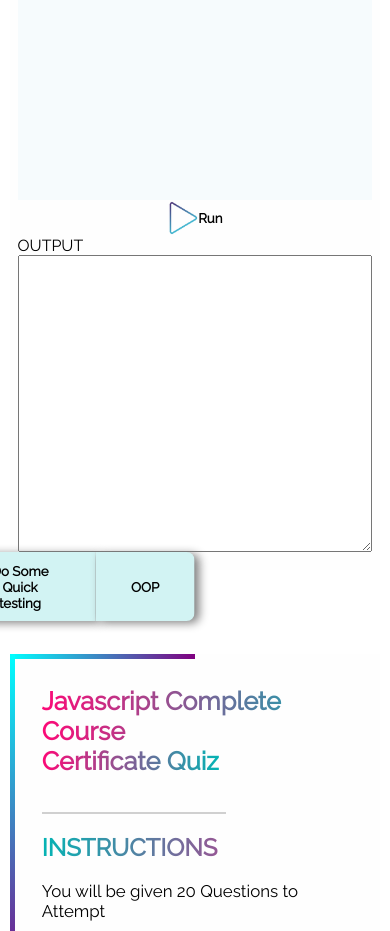
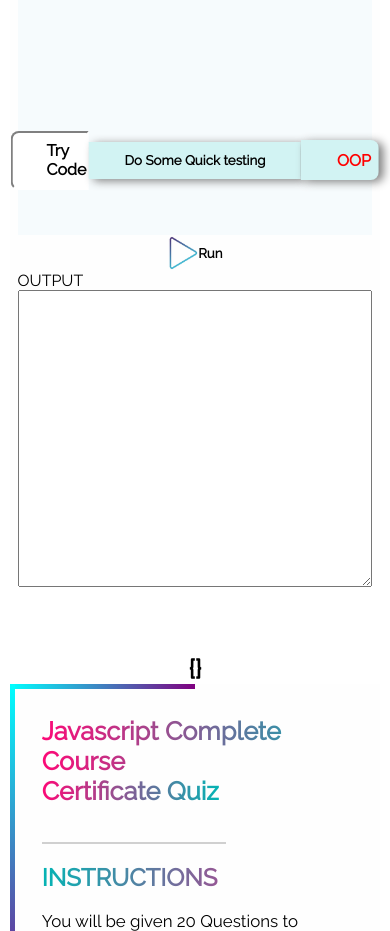
Before and after one commit to SparkFoundationTeam/codigo, a React (Create React App) app: page /javascript01 in a window 390 px wide. Shown: the part 1480-2411 px from the top of the page. Built offline with nearby package versions, Linux system fonts and the light colour scheme; no server answers; sample sign-in values are in the browser's storage; a web font is replaced by a local one.

Commit message:
Added attempts logic and rendering by bdm

```diff
--- a/package.json
+++ b/package.json
@@ -11,7 +11,7 @@
     "axios": "^0.21.1",
     "react": "^17.0.2",
     "react-dom": "^17.0.2",
-    "react-router-dom": "^5.2.1",
+    "react-router-dom": "^5.3.0",
     "react-scripts": "4.0.3",
     "react-spinners": "^0.11.0",
     "screenfull": "^5.1.0",
--- a/src/Compilers/JavascriptBackendCompiler.jsx
+++ b/src/Compilers/JavascriptBackendCompiler.jsx
@@ -71,6 +71,7 @@ const JavascriptBackendCompiler = ({ Button1, Button1Text, Button2, Button2Text,
           </textarea>
         </div>
 
+        {/* <div style={{ background: "orange", textAlign: "center", position: "relative" }}> */}
         <div className='butt-container'>
           <button
             className='butt-leftmost'
@@ -100,6 +101,7 @@ const JavascriptBackendCompiler = ({ Button1, Button1Text, Button2, Button2Text,
             <b> {Button3} </b>
           </button>
         </div>
+        {/* </div> */}
       </div>
     </div>
   );
--- a/src/Compilers/button.css
+++ b/src/Compilers/button.css
@@ -78,6 +78,37 @@
   filter: drop-shadow(-2px 2px 5px grey);
 }
 
+@media (max-width: 500px) {
+  .butt-container {
+    position: absolute;
+    top: 35%;
+
+    text-align: center;
+    height: auto;
+    width: 100%;
+    justify-content: center;
+    align-items: center;
+    /* margin-bottom: 2vh; */
+    /* width: 120vw; */
+    /* grid-template-columns: 1fr 1fr 1fr; */
+    /* margin: auto; */
+  }
+  .butt-leftmost {
+    width: 20vw;
+    /* padding: 0; */
+    font-size: 1rem;
+  }
+  .butt-rightmost {
+    width: 20vw;
+    /* padding: 0; */
+    font-size: 1rem;
+    color: red;
+  }
+  .butt-middle {
+    width: auto;
+    height: auto;
+  }
+}
 /* toh compiler che buttons component
           <div class="button-container">
             <button class="button-leftmost">First</button>
--- a/src/Dashboard/EnrolledCoursecard.js
+++ b/src/Dashboard/EnrolledCoursecard.js
@@ -7,7 +7,7 @@ import './enrolledCourse.css';
 
 import { ImageMap } from './ImageHashMap';
 
-import Quiz from '../Quiz/Quiz';
+// import Quiz from '../Quiz/Quiz';
 
 import { UserContext } from '../MainContext'; // <- hi line prytek component madhe lagnr jithe user aahe tithe
 import { Link } from 'react-router-dom';
--- a/src/Quiz/Quiz.js
+++ b/src/Quiz/Quiz.js
@@ -1,21 +1,21 @@
-import React, { useEffect, useState, useContext } from 'react';
-import screenfull from 'screenfull';
+import React, { useEffect, useState, useContext } from "react";
+import screenfull from "screenfull";
 
-import './Quiz.css';
+import "./Quiz.css";
 
-import { QuizArr } from './DefaultQuizQuestions';
+import { QuizArr } from "./DefaultQuizQuestions";
 
-import { UserContext } from '../MainContext';
+import { UserContext } from "../MainContext";
 
-import BlobP1 from '../resources/pattern1Blob.png';
-import BlobP2 from '../resources/pattern2Blob.png';
-import string from '../resources/quizGif.gif';
-import badge from '../resources/certificateBadge.gif';
-import failbadge from '../resources/failBadge.gif';
-import timer from '../resources/timer.gif';
-import codigoIcon from '../resources/codiGo.png';
-import axios from 'axios';
-import BackendUrl from '../BackendUrl';
+import BlobP1 from "../resources/pattern1Blob.png";
+import BlobP2 from "../resources/pattern2Blob.png";
+import string from "../resources/quizGif.gif";
+import badge from "../resources/certificateBadge.gif";
+import failbadge from "../resources/failBadge.gif";
+import timer from "../resources/timer.gif";
+import codigoIcon from "../resources/codiGo.png";
+import axios from "axios";
+import BackendUrl from "../BackendUrl";
 
 const Quiz = ({ name, tutorName, courseId }) => {
   // Quiz
@@ -31,7 +31,7 @@ const Quiz = ({ name, tutorName, courseId }) => {
 
   let [disableAll, setdisableAll] = useState(true);
   let [QuizOver, setQuizOver] = useState(false);
-  let [buttonVal, setButtonVal] = useState('Next');
+  let [buttonVal, setButtonVal] = useState("Next");
 
   let [minutes, setMinutes] = useState(0);
   let [seconds, setSeconds] = useState(25);
@@ -39,13 +39,13 @@ const Quiz = ({ name, tutorName, courseId }) => {
 
   // Styles :)
   let [clickedStyles, setClickedStyles] = useState({
-    transform: 'scale(1.01)',
-    borderColor: 'transparent',
-    backgroundColor: 'rgb(255, 239, 148)',
+    transform: "scale(1.01)",
+    borderColor: "transparent",
+    backgroundColor: "rgb(255, 239, 148)",
   });
   let [dangerTime, setDangerTime] = useState({
-    color: 'red',
-    fontWeight: '600',
+    color: "red",
+    fontWeight: "600",
   });
 
   let [showInstructions, setShowInstructions] = useState(true);
@@ -59,7 +59,7 @@ const Quiz = ({ name, tutorName, courseId }) => {
   const isLastQuestion = () => currentQuestionIndex == quizArray.length - 1;
   const nextQuestion = () => {
     if (isLastQuestion()) {
-      setButtonVal('Submit');
+      setButtonVal("Submit");
       if (!QuizOver) {
         setQuizOver(true);
         if (choiceIsCorrect()) setplayerScore(prev => prev + quizArray[currentQuestionIndex].points);
@@ -120,29 +120,31 @@ const Quiz = ({ name, tutorName, courseId }) => {
       };
     }
   });
+  const getUserFromLocalStorage = () => JSON.parse(localStorage.getItem("User"));
 
   const getUserAttempts = async () => {
-    let obj = {
-      email: signedInUser.email,
-      tutorName: tutorName,
-      courseName: name,
-    };
+    setsignedInUser(getUserFromLocalStorage());
+    console.log(signedInUser);
+    // let obj = {
+    //   email: signedInUser.email,
+    //   tutorName: tutorName,
+    //   courseName: name,
+    // };
+    console.log("Props are ", signedInUser.email, name, tutorName);
 
-    // let data = await axios.get(BackendUrl + 'Courses');
-    let data = await axios.post('https://codigo-server.herokuapp.com/Courses/attempts', obj);
-    console.log('data from getuser attempts is ', data.data);
-
-    // return data.data[0].enrolledCourses[0].numberOfAttempts;
-    return 4;
+    let data = await axios.get("https://codigo-server.herokuapp.com/Courses/attempts?email=31mhadse.bhavesh2001@gmail.com&courseName=Javascript Complete Course&tutorName=Bhavesh Mhadse");
+    // let data = await axios.get(`https://codigo-server.herokuapp.com/Courses/attempts?email=${signedInUser.email}&courseName=${name}&tutorName=${tutorName}`);
+    console.log("data from getuser attempts is ", data.data);
+    return data.data;
   };
 
   // direct attempts gheu nai shakat ka l  api la sangayla lagel ki konuser ani kuthla course email is
   const getQuizQuestions = async () => {
-    let language = name.split(' ');
+    let language = name.split(" ");
     language = language[0];
     // if (true) alert('language is ', language.toString());
     let data = await axios.get(BackendUrl + `Quiz/${language}`);
-    console.log('Quiz', data.data);
+    console.log("Quiz", data.data);
     setQuizArray(data.data);
   };
 
@@ -152,18 +154,19 @@ const Quiz = ({ name, tutorName, courseId }) => {
   }, []);
 
   return (
-    <div className='BooksBox' id={showQuiz ? 'Quizz' : 'QuizSection'}>
+    <div className='BooksBox' id={showQuiz ? "Quizz" : "QuizSection"}>
+      <h1>{JSON.stringify(attempts)}</h1>
       <img src={BlobP1} id='bp1' />
       <img src={BlobP2} id='bp2' />
       <div className='quiz-container'>
         <img src={codigoIcon} id='QuizCodigo' />
 
-        {showInstructions && <Instructions Attempt={attempts} CourseName={name} TutorName={tutorName} CourseId={courseId} setQ={e => setShowQuiz(e)} setI={e => setShowInstructions(e)} />}
+        {showInstructions && <Instructions Email={signedInUser.email} Attempt={attempts} CourseName={name} TutorName={tutorName} CourseId={courseId} setQ={e => setShowQuiz(e)} setI={e => setShowInstructions(e)} />}
 
         {showQuiz && (
           <div>
             <div className='quiz-question'>
-              Q{currentQuestionIndex + 1} {'|'} {quizArray[currentQuestionIndex].question}
+              Q{currentQuestionIndex + 1} {"|"} {quizArray[currentQuestionIndex].question}
               {minutes === 0 && seconds === 0 ? null : (
                 <span className='timer' style={minutes <= 1 ? dangerTime : {}}>
                   <img src={timer} />
@@ -176,7 +179,7 @@ const Quiz = ({ name, tutorName, courseId }) => {
               <b>{quizArray[currentQuestionIndex].points}</b> Points
             </h2>
             <button disabled={!disableAll} name='0' onClick={handleButtonClick} className='quiz-options' style={playerChoice == 0 ? clickedStyles : {}}>
-              {' '}
+              {" "}
               {quizArray[currentQuestionIndex].options[0]}
             </button>
             <button disabled={!disableAll} name='1' onClick={handleButtonClick} className='quiz-options' style={playerChoice == 1 ? clickedStyles : {}}>
@@ -201,29 +204,32 @@ const Quiz = ({ name, tutorName, courseId }) => {
     </div>
   );
 }; //yay
-const Instructions = ({ Attempt, CourseName, TutorName, CourseId, setQ, setI }) => {
+const Instructions = ({ Attempt, CourseName, TutorName, CourseId, setQ, setI, Email }) => {
   let [certificateModal, setCertificateModal] = useState(false);
   let { signedInUser, setsignedInUser } = useContext(UserContext); // <- ani hi pn
 
-  const handleAttempts = async () => {
-    let obj = {
-      email: signedInUser.email,
-      tutorName: TutorName,
-      courseName: CourseName,
-    };
-    console.log('By use effect ');
+  let [attemp, setattemp] = useState(1);
 
-    let data = await axios.get(BackendUrl + 'Courses');
-    // console.log(data.data);
+  const getUserFromLocalStorage = () => JSON.parse(localStorage.getItem("User"));
 
-    console.log('in instructions', data.data[0].enrolledCourses[0].numberOfAttempts);
-    // console.log(obj);
-    // console.log('Handling attempts', CourseName, TutorName);
-    // let d = await axios.patch(BackendUrl + 'Courses/attempts', obj);
-    // console.log(d);
+  const getUserAttempts = async () => {
+    console.log("Props in instructions are are ", signedInUser.email, CourseName, TutorName);
+
+    let email = getUserFromLocalStorage().email;
+
+    console.log("New method ", email);
+    // let data = await axios.get("https://codigo-server.herokuapp.com/Courses/attempts?email=31mhadse.bhavesh2001@gmail.com&courseName=Javascript Complete Course&tutorName=Bhavesh Mhadse");
+    let data = await axios.get(`https://codigo-server.herokuapp.com/Courses/attempts?email=${Email}&courseName=${CourseName}&tutorName=${TutorName}`);
+    // let data = await axios.get(`https://codigo-server.herokuapp.com/Courses/attempts?email=${signedInUser.email}&courseName=${name}&tutorName=${tutorName}`);
+    console.log("data from getuser attempts is ", data.data);
+    // return data.data.toString();
+    if (true) setattemp(data.data);
   };
 
   useEffect(() => {
+    // setattemp(getUserAttempts());
+    getUserAttempts();
+    console.log("Em is ", Email);
     // alert(Attempt);
   }, []);
 
@@ -237,6 +243,8 @@ const Instructions = ({ Attempt, CourseName, TutorName, CourseId, setQ, setI })
         <hr />
         <br />
         <h2>INSTRUCTIONS</h2>
+        {/* <p>{JSON.stringify(signedInUser.email)}</p> */}
+        {/* <p>attempts are {attemp}</p> */}
         <br />
         <p> You will be given 20 Questions to Attempt </p> <br />
         <p> 10 questions will have 2 points and 10 questions of 3 points </p>
@@ -246,10 +254,11 @@ const Instructions = ({ Attempt, CourseName, TutorName, CourseId, setQ, setI })
         <p> You need to score 35 points to pass the quiz and obtain certificate </p>
         <br />
         <p>
-          {' '}
-          <b> You can attempt the quiz only 3 times</b> <b> Your Attempts are Exhausted </b>{' '}
+          {" "}
+          <b> You can attempt the quiz only 3 times</b> <b> Your Attempts are Exhausted </b>{" "}
         </p>
         <br />
+        {!(attemp > 4) && (
           <button
             onClick={() => {
               setCertificateModal(true);
@@ -259,17 +268,18 @@ const Instructions = ({ Attempt, CourseName, TutorName, CourseId, setQ, setI })
             //   disabled={!(Attempt < 4)}
             //   style={attempt < 4 ? { display: 'block' } : { display: 'none' }}
           >
-          TAKE QUIZ {'/>'}
+            TAKE QUIZ {"/>"}
           </button>
+        )}
         <img src={string} />
       </div>
-      <div className='CertificateModal' style={certificateModal ? {} : { visibility: 'hidden' }}>
+      <div className='CertificateModal' style={certificateModal ? {} : { visibility: "hidden" }}>
         <img src={codigoIcon} />
         <h2>You cannot leave the quiz in between , your Attempt will be counted. </h2>
         <h2>Make sure you have stable internet connection </h2>
         <button
           onClick={() => {
-            // handleAttempts();
+            // handleAttempts(); //logic tar laav thamb alo 5 mintat
             setCertificateModal(false);
             setI(false);
             setQ(true);
@@ -277,8 +287,7 @@ const Instructions = ({ Attempt, CourseName, TutorName, CourseId, setQ, setI })
               screenfull.request();
             }
           }}
-          className='QuizStartButton'
-        >
+          className='QuizStartButton'>
           Start Quiz
         </button>
         <button
@@ -287,8 +296,7 @@ const Instructions = ({ Attempt, CourseName, TutorName, CourseId, setQ, setI })
             setI(true);
             setQ(false);
           }}
-          className='QuizBackButton'
-        >
+          className='QuizBackButton'>
           Go Back
         </button>
       </div>
@@ -311,21 +319,21 @@ const EndGame = ({ CourseName, PlayerScore, TotalScore }) => {
         <h1>Certificate Quiz | RESULT</h1>
         <hr />
         <h2>
-          Your Score : {PlayerScore}/{TotalScore}{' '}
+          Your Score : {PlayerScore}/{TotalScore}{" "}
         </h2>
-        <h1 id='Congratulations' style={PlayerScore < 3 ? { display: 'none' } : {}}>
+        <h1 id='Congratulations' style={PlayerScore < 3 ? { display: "none" } : {}}>
           Congratulations !!
         </h1>
-        <h1 id='Congratulations' style={PlayerScore > 3 ? { display: 'none' } : {}}>
+        <h1 id='Congratulations' style={PlayerScore > 3 ? { display: "none" } : {}}>
           Practise more and take test again
         </h1>
         <img src={PlayerScore > 3 ? badge : failbadge} />
 
-        <button onClick={() => setCertificateModal(true)} className='QuizStartButton' id='ViewCertificate' style={PlayerScore < 3 ? { visibility: 'hidden' } : {}}>
+        <button onClick={() => setCertificateModal(true)} className='QuizStartButton' id='ViewCertificate' style={PlayerScore < 3 ? { visibility: "hidden" } : {}}>
           VIEW CERTIFICATE
         </button>
       </div>
-      <div className='CertificateModal' style={certificateModal ? {} : { visibility: 'hidden' }}>
+      <div className='CertificateModal' style={certificateModal ? {} : { visibility: "hidden" }}>
         <img src={codigoIcon} />
         <h2>Certificate successfully mailed to registered account</h2>
         <button onClick={() => setCertificateModal(false)} className='QuizStartButton'>
```
Also changed, not shown: src/App.js (+19 -25 lines), src/Dashboard/ImageHashMap.js (+10 -6 lines), src/landingPage/components/AboutUsSection/AboutUs.jsx (+14 -13 lines), 2 other files (tests, documents, lock files or other folders). Lines whose indentation alone changed are shown as unchanged.
